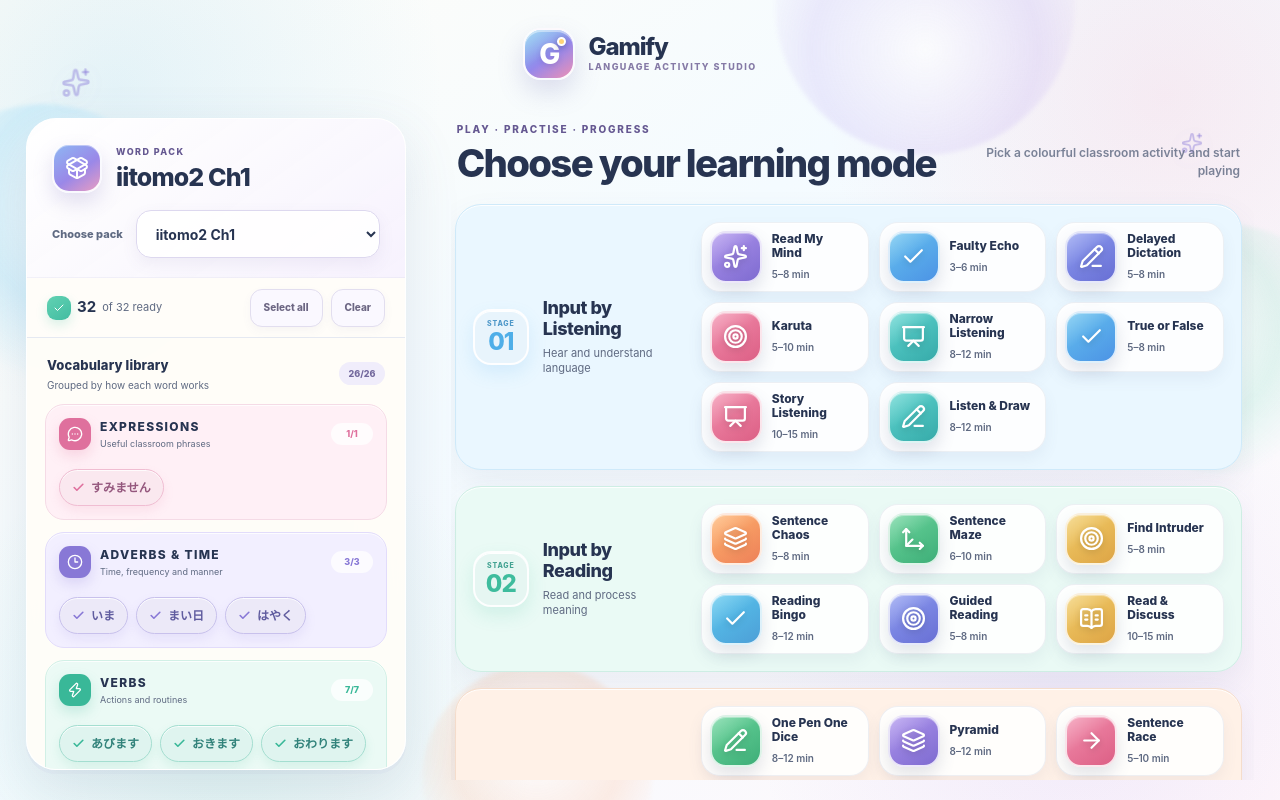
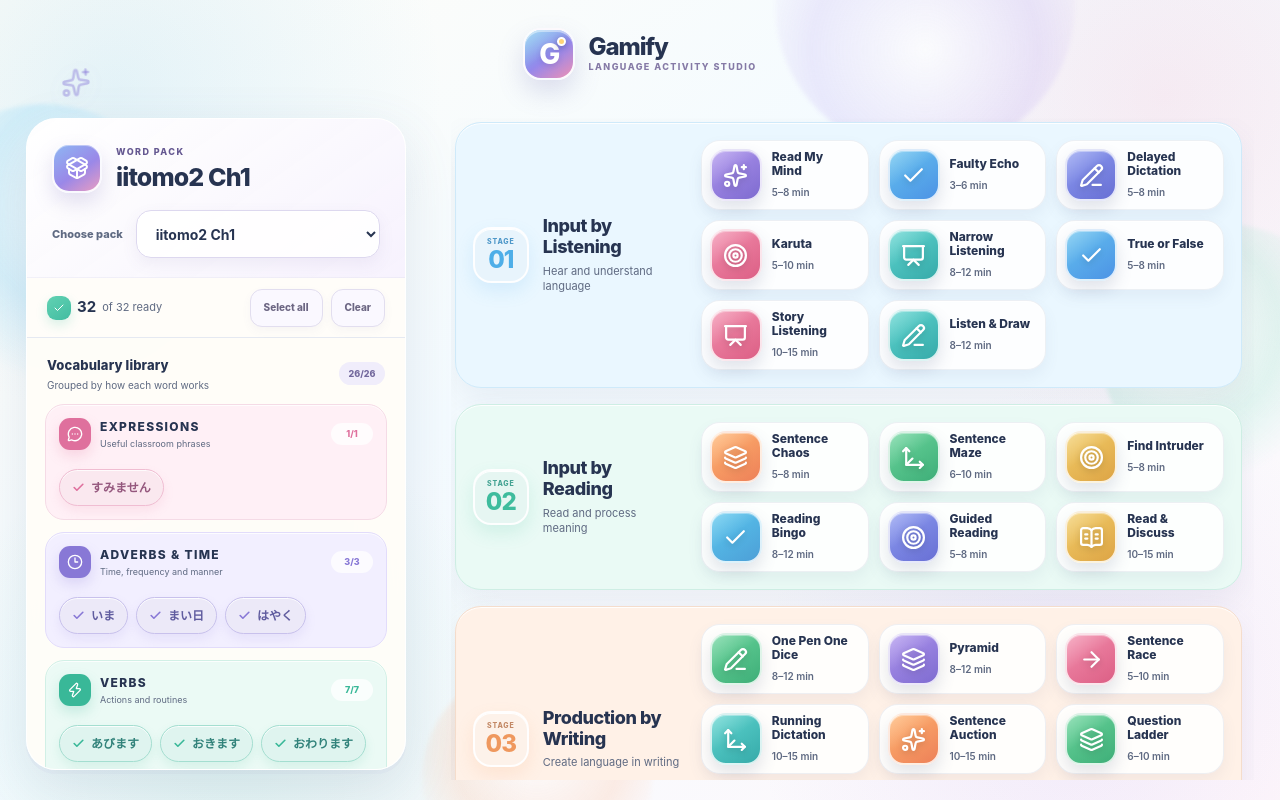
Before and after one commit to japaneseboost/gamify, a Next.js app: page / in a window 1280 px wide. Built offline with nearby package versions, Linux system fonts and the light colour scheme.

Commit message:
Remove the learning-mode heading block

```diff
--- a/app/page.tsx
+++ b/app/page.tsx
@@ -200,7 +200,6 @@ export default function Home(){
       </aside>
 
       <section className="apps-area" id="activity-apps" aria-labelledby="apps-title">
-        <div className="apps-heading"><div><p>PLAY · PRACTISE · PROGRESS</p><h1 id="apps-title">Choose your learning mode</h1></div><span>Pick a colourful classroom activity and start playing</span></div>
         <div className="lesson-stage-grid">
           {lessonStages.map((stage)=><section className={`lesson-stage stage-${stage.tone}`} key={stage.id} aria-labelledby={`stage-${stage.id}`}><header><span className="stage-index"><small>Stage</small><b>{stage.number}</b></span><div><h2 id={`stage-${stage.id}`}>{stage.name}</h2><p>{stage.purpose}</p></div></header><div className="stage-activities">
             {activities.filter((activity)=>activity.stage===stage.id).map((activity)=>{const Icon=activity.icon;return <button className="stage-activity" key={activity.id} onClick={()=>setSelected(activity)} aria-label={`Create ${activity.title}`}><span className={`app-icon app-${activity.tone}`}><Icon size={24}/><i/></span><span><strong>{activity.shortTitle}</strong><small>{activity.time}</small></span></button>;})}
```
